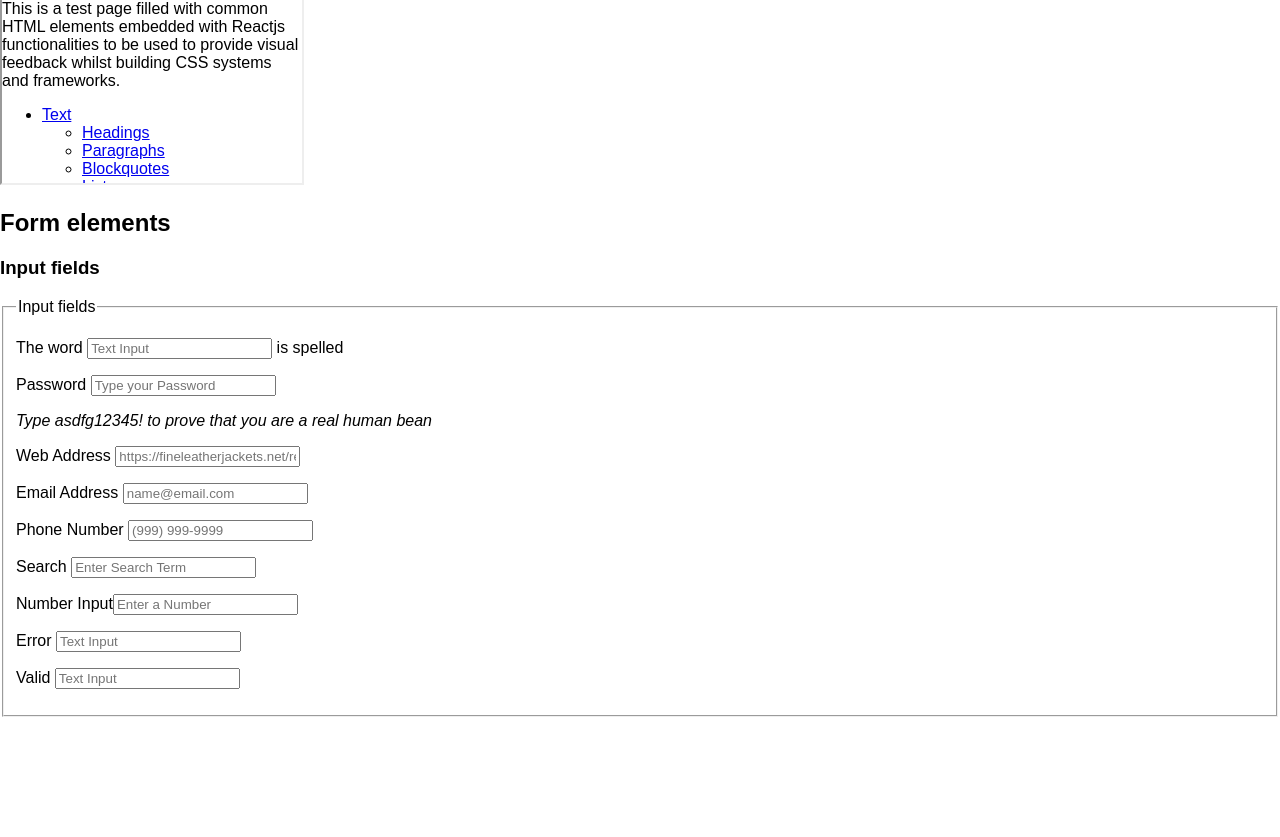
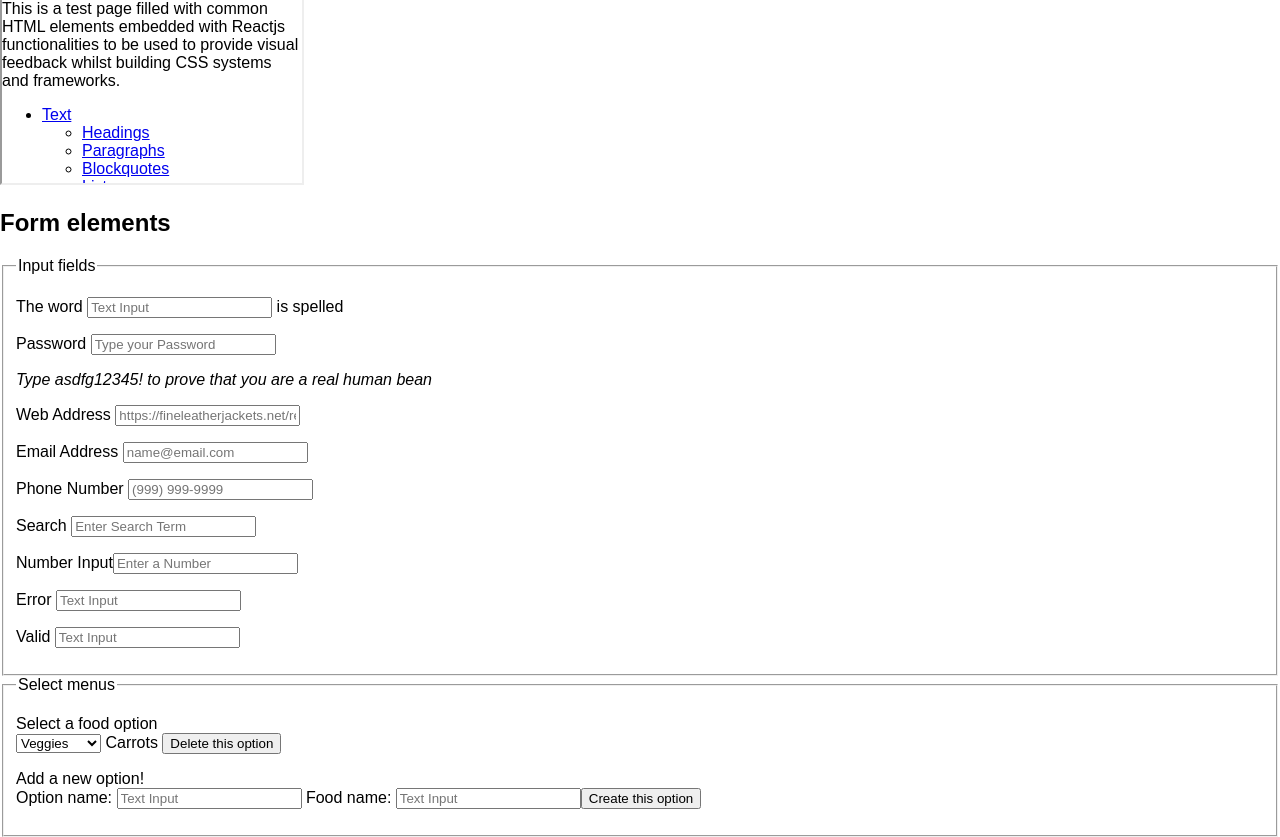
Before and after one commit to buggitheclown/reactjs-playground, a React (Create React App) app: page / in a window 1280 px wide. Shown: the part 5887-6724 px from the top of the page. Before the commit the page ends 6604 px from the top, so only its background shows below. Built offline with nearby package versions, Linux system fonts and the light colour scheme.

Commit message:
Added select dropdown

```diff
--- a/src/App.js
+++ b/src/App.js
@@ -49,7 +49,10 @@ class App extends Component {
           </section>
           <section id={this.id([2])}>
             <header><h1>{this.desc([2])}</h1></header>
+            <form>
             <Articles.AInputText identifier={this.id([2,0])} desc={this.desc([2,0])}/>
+            <Articles.AInputSelect identifier={this.id([2,1])} desc={this.desc([2,1])}/>
+            </form>
           </section>
         </main>
       </div>
--- a/src/Components/Articles.js
+++ b/src/Components/Articles.js
@@ -10,6 +10,17 @@ class ATemplate extends Component{
         </header>
         {this.props.content}
       </article>
+    );
+  }
+}
+
+class AFormTemplate extends Component{
+  render(){
+    return(
+      <fieldset id={this.props.identifier}>
+        <legend>{this.props.desc}</legend>
+        {this.props.content}
+      </fieldset>
     );
   }
 }
@@ -455,7 +466,7 @@ class AInputText extends Component{
       newValue = newValue.replace(' ','');
       this.setState({iText: newValue});
     }
-    if(event.target.id === "input__password"){
+    else if(event.target.id === "input__password"){
       if (newValue==="asdfg12345!"){
         window.location = "https://fineleatherjackets.net/realhuman/bean/";
       }
@@ -463,7 +474,7 @@ class AInputText extends Component{
     }
     //When someone enters a non-numerical input into a input type=number field the value is ""
     //This means as long as the new value isn't "" you can update the state
-    if (event.target.id === "input__text2"&&newValue!==""){
+    else if (event.target.id === "input__text2"&&newValue!==""){
       this.setState({iNumber: newValue})
     }
   }
@@ -479,9 +490,6 @@ class AInputText extends Component{
 
   render(){
     let content =
-    <form>
-      <fieldset id="forms__input">
-        <legend>Input fields</legend>
         <div>
         <p>
           <label htmlFor="input__text">The word </label>
@@ -522,10 +530,122 @@ class AInputText extends Component{
           <input id="input__text4" className="is-valid" type="text" placeholder="Text Input"/>
         </p>
         </div>
-      </fieldset>
-    </form>
     return(
-      <ATemplate identifier={this.props.identifier} desc={this.props.desc} content={content}/>
+      <AFormTemplate identifier={this.props.identifier} desc={this.props.desc} content={content}/>
+    );
+  }
+}
+
+class AInputSelect extends Component{
+  constructor(props){
+    super(props);
+    this.state=({optionsExist: true, iFood: "", iOption: "", selectedOption: 1, optionsAndValues: [[0,"Fruit","Apples"],[1,"Veggies","Carrots"],[2,"Berries","Raspberry"]]});
+
+    this.createOption=this.createOption.bind(this);
+    this.deleteOption=this.deleteOption.bind(this);
+    this.changeOption=this.changeOption.bind(this);
+    this.handleChange=this.handleChange.bind(this);
+    this.renderOptions=this.renderOptions.bind(this);
+  }
+
+  handleChange(event){
+    let newValue = event.target.value;
+    if (event.target.id === "input__foodOption"){
+      this.setState({iOption: newValue});
+    }
+    else if(event.target.id === "input__food"){
+      this.setState({iFood: newValue});
+    }
+  }
+
+  changeOption(event){
+    this.setState({selectedOption: event.target.value});
+  }
+
+  createOption(event){
+    event.preventDefault();
+    logger("createOption was called");
+    let options = this.state.optionsAndValues;
+    let index;
+    if (options!=null){
+      index = options.length
+    }
+    else {
+      index = 0;
+    }
+    let option = this.state.iOption;
+    let food = this.state.iFood;
+    let newEntry = [index,option,food];
+    if(food.length>0&&option.length>0){
+      if(options!=null){
+        options.push(newEntry);
+      }
+      else {
+        options=[newEntry];
+      }
+    }
+    logger(options);
+    this.setState({optionsAndValues: options});
+    if(!this.state.optionsExist){
+      this.setState({optionsExist: true});
+    }
+  }
+
+  deleteOption(event){
+    event.preventDefault();
+    let index = this.state.selectedOption;
+    let options = this.state.optionsAndValues;
+    if (options.length>1){
+      options.splice(index, 1);
+      this.setState({optionsAndValues: options, selectedOption: 0});
+    }
+    else {
+      options=null;
+      this.setState({optionsAndValues: options, optionsExist: false});
+    }
+
+
+  }
+
+  renderOptions(){
+    if (this.state.optionsExist){
+      return(
+      <p>
+        <label htmlFor="select">Select a food option </label>
+        <br></br>
+        <select onChange={this.changeOption} value={this.state.selectedOption} id="select">
+          <optgroup label="Your Options">
+            {this.state.optionsAndValues.map((tuple) =>
+              <option key={tuple[0]} value={tuple[0]}>{tuple[1]}</option>
+            )}
+          </optgroup>
+        </select>
+        {" "+this.state.optionsAndValues[this.state.selectedOption][2]+" "}
+        <button onClick={this.deleteOption}>Delete this option</button>
+      </p>
+    );
+    }
+    else return null;
+  }
+
+  render(){
+    let renderedOptions =this.renderOptions();
+    let content =
+    <div>
+    {renderedOptions}
+    <p>
+      {"Add a new option!"}
+      <br></br>
+      <label htmlFor="input__foodOption">Option name: </label>
+      <input id="input__foodOption" type="text" placeholder="Text Input" value={this.state.iOption} onChange={this.handleChange}/>
+      <label htmlFor="input__food"> Food name: </label>
+      <input id="input__food" type="text" placeholder="Text Input" value={this.state.iFood} onChange={this.handleChange}/>
+      <button onClick={this.createOption}>Create this option</button>
+    </p>
+    </div>
+
+    return(
+      <AFormTemplate identifier={this.props.identifier} desc={this.props.desc} content={content}/>
     );
   }
 }
@@ -549,5 +669,6 @@ export {
   AEmbeddedProgress,
   AEmbeddedSvg,
   AEmbeddedIFrame,
-  AInputText
+  AInputText,
+  AInputSelect
 }
--- a/src/UtilityFiles/UtilityFunctions.js
+++ b/src/UtilityFiles/UtilityFunctions.js
@@ -2,7 +2,6 @@ import logger from "./Logger.js";
 
 //returns the id and desc of a section
 let getSectionInfo = function(hierarchy, json, fullId="", firstIteration=false){
-  logger(json);
   if (!firstIteration){
     fullId+=json.id+"__";
   }
@@ -10,7 +9,6 @@ let getSectionInfo = function(hierarchy, json, fullId="", firstIteration=false){
   if (hierarchy===null){
     fullId = fullId.substring(0, fullId.length-2);
     let desc = json.desc;
-    logger("returning id|desc = "+fullId+"|"+desc);
     return [fullId, desc];
   }
   else{
```
